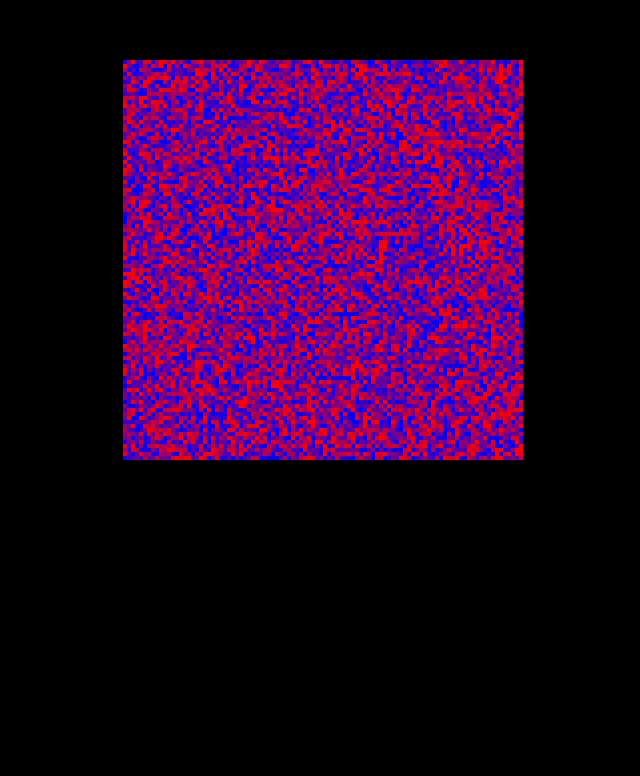
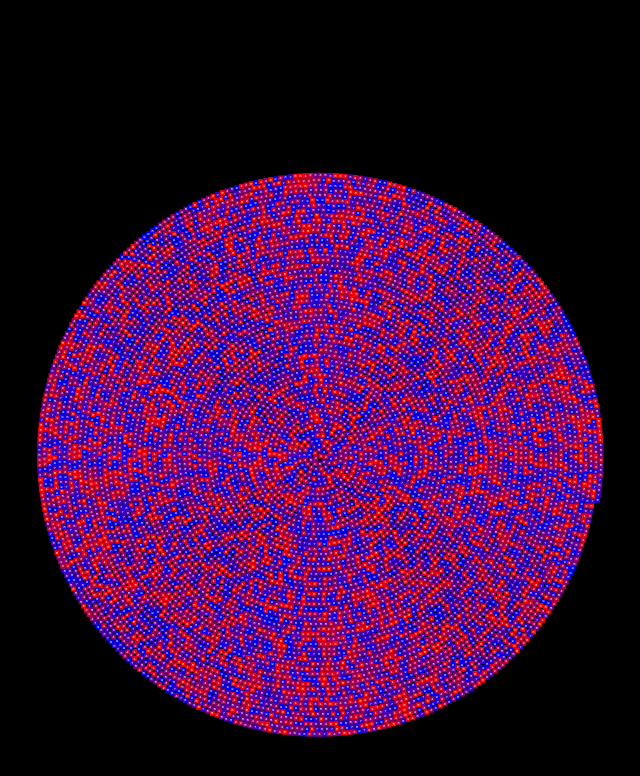
Before and after one commit to shivanisart/Pi, a plain HTML site: page 10kround.html in a window 1280 px wide. Shown: the part 144-920 px from the top of the page, without its empty margins (321-961 px from the left). Before the commit the page ends 800 px from the top, so only its background shows below. Drawn offline with Linux system fonts and the light colour scheme.

Commit message:
Update 10kround.html

```diff
--- a/10kround.html
+++ b/10kround.html
@@ -1,7 +1,7 @@
 <!DOCTYPE html>
 <html>
 <head>
-  <title>10,000 Pi Digits - Tight Spiral</title>
+  <title>10,000 Pi Digits – Spiral with Numbers</title>
   <style>
     body {
       margin: 0;
@@ -15,60 +15,57 @@
   </style>
 </head>
 <body>
-<canvas id="piCanvas" width="800" height="800"></canvas>
+<canvas id="piCanvas" width="1200" height="1200"></canvas>
 
 <script>
-  const canvas = document.getElementById("piCanvas");
-  const ctx = canvas.getContext("2d");
+const canvas = document.getElementById('piCanvas');
+const ctx = canvas.getContext('2d');
 
-  const pixelSize = 4; // Size of each digit square
-  const centerX = Math.floor(canvas.width / 2 / pixelSize);
-  const centerY = Math.floor(canvas.height / 2 / pixelSize);
+const centerX = canvas.width / 2;
+const centerY = canvas.height / 2;
+
+const pixelSize = 5; // square size
+const spacing = pixelSize;
+const a = 2; // spiral tightness
 
 fetch('10000pi.txt')
   .then(res => res.text())
   .then(text => {
     const digits = text.replace(/\D/g, '').slice(0, 10000);
-      drawTightSpiral(digits);
+    drawSpiralWithDigits(digits);
   });
 
-  function drawTightSpiral(digits) {
-    const grid = new Map();
+function drawSpiralWithDigits(digits) {
+  ctx.font = `${pixelSize - 1}px monospace`;
+  ctx.textAlign = 'center';
+  ctx.textBaseline = 'middle';
 
-    let x = centerX;
-    let y = centerY;
+  let theta = 0;
 
-    let dx = 1;
-    let dy = 0;
-    let steps = 1;
-    let stepCount = 0;
-    let directionChanges = 0;
-    let index = 0;
+  for (let i = 0; i < digits.length; i++) {
+    const digit = parseInt(digits[i]);
 
-    ctx.clearRect(0, 0, canvas.width, canvas.height);
+    const r = a + spacing * theta / (2 * Math.PI);
+    const x = centerX + r * Math.cos(theta);
+    const y = centerY + r * Math.sin(theta);
 
-    while (index < digits.length) {
-      const digit = parseInt(digits[index]);
     const red = Math.round(255 * (9 - digit) / 9);
     const blue = Math.round(255 * digit / 9);
-      ctx.fillStyle = `rgb(${red}, 0, ${blue})`;
-      ctx.fillRect(x * pixelSize, y * pixelSize, pixelSize, pixelSize);
+    const fillColor = `rgb(${red}, 0, ${blue})`;
 
-      x += dx;
-      y += dy;
-      stepCount++;
-      index++;
+    // Background block
+    ctx.fillStyle = fillColor;
+    ctx.fillRect(x - pixelSize / 2, y - pixelSize / 2, pixelSize, pixelSize);
 
-      if (stepCount === steps) {
-        stepCount = 0;
-        directionChanges++;
+    // Determine text color for contrast (basic thresholding)
+    const brightness = red * 0.299 + blue * 0.114; // no green, so this works
+    ctx.fillStyle = brightness < 128 ? 'white' : 'black';
 
-        // Rotate direction: right → up → left → down → repeat
-        [dx, dy] = [-dy, dx];
+    // Draw digit
+    ctx.fillText(digit, x, y);
 
-        // Increase steps every 2 turns
-        if (directionChanges % 2 === 0) steps++;
-      }
+    // Increment angle for arc-length-tight spiral
+    theta += spacing / r;
   }
 }
 </script>
```
Lines whose indentation alone changed are shown as unchanged.
